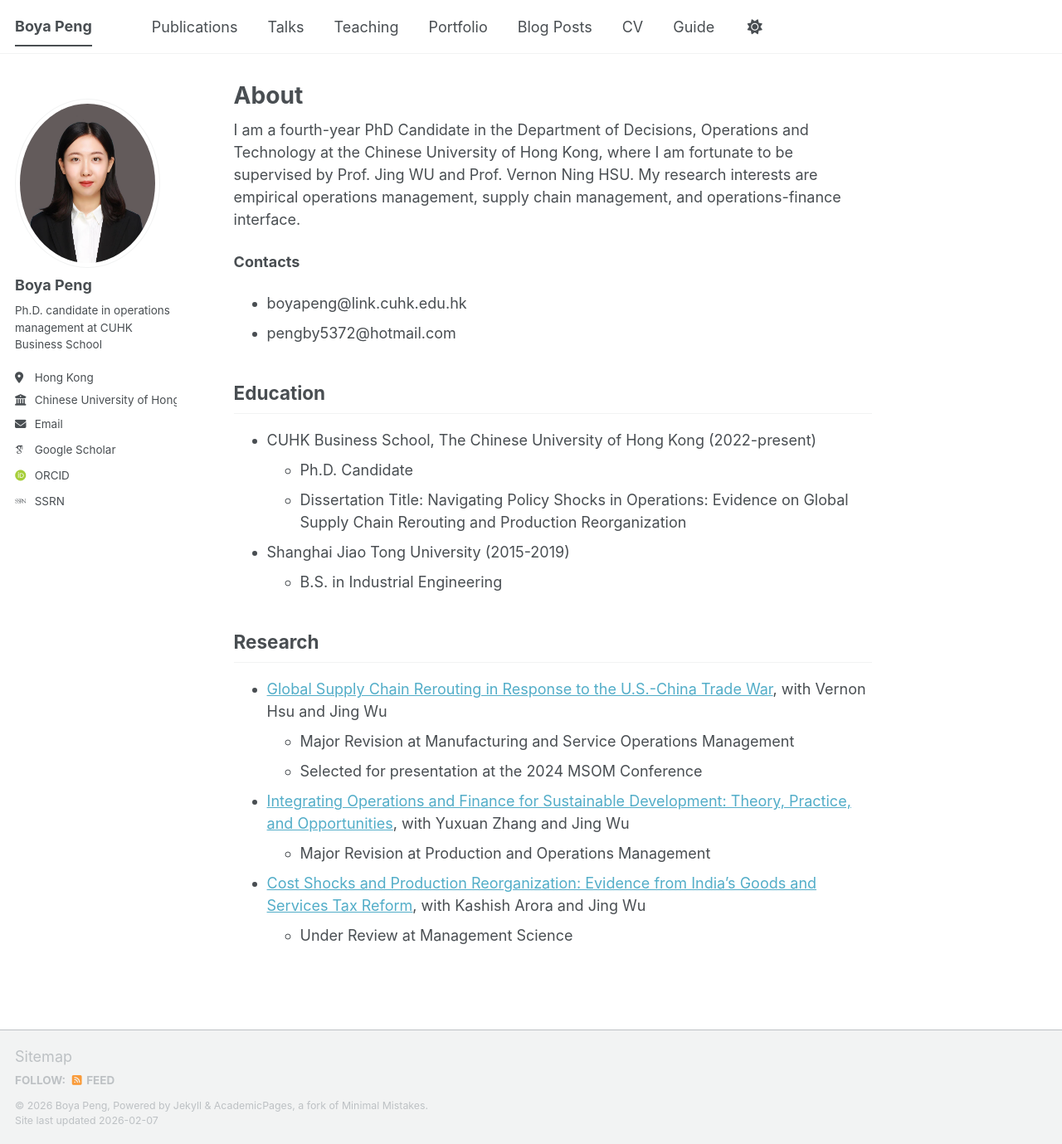
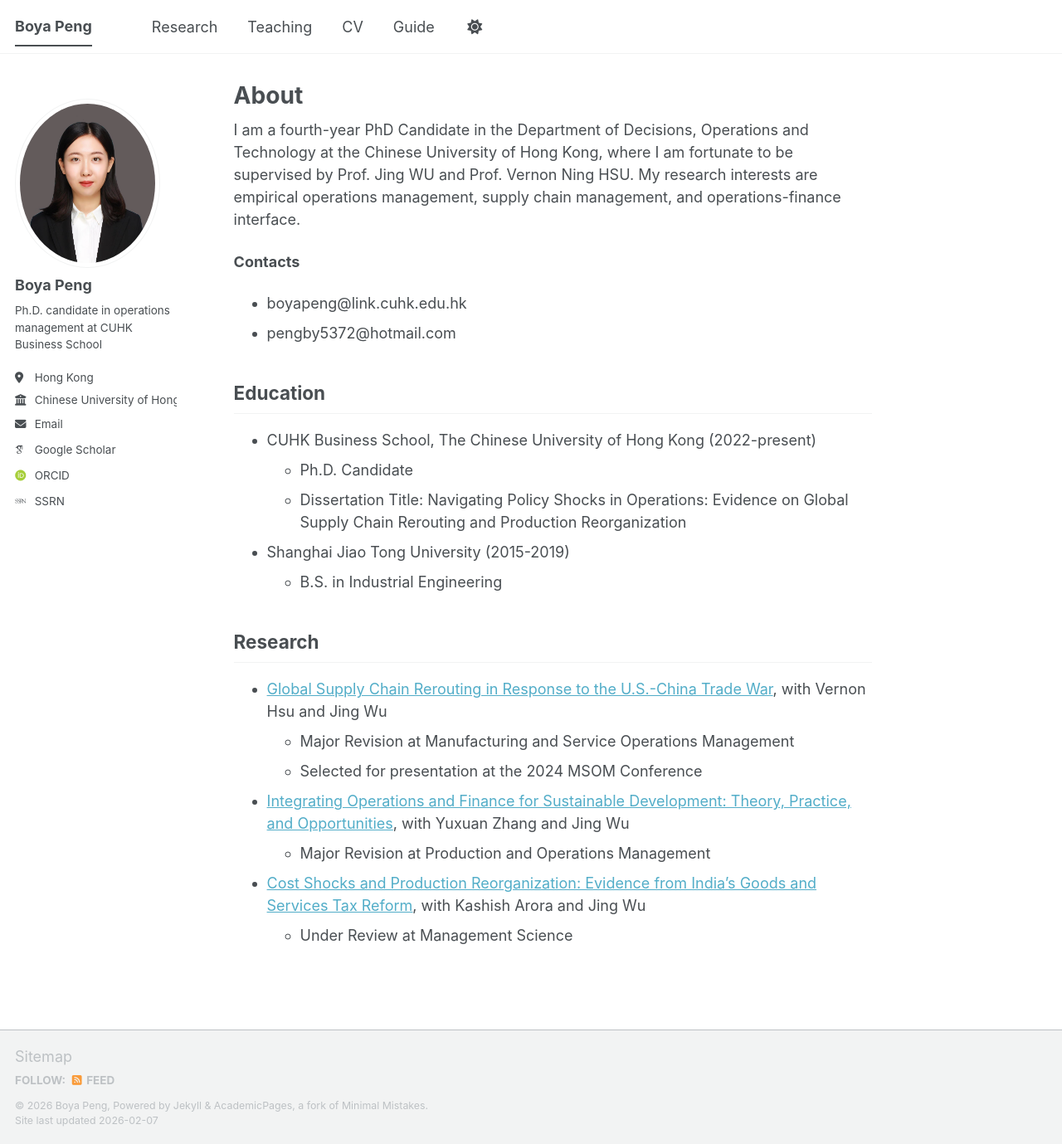
Before and after one commit to peng-boya/peng-boya.github.io, a Jekyll site: the page built from _pages/about.md, in a window 1280 px wide and 1379 px high. Shown: the whole window at 83% size. Built offline with Jekyll 4.4.1, drawn with Linux system fonts in a browser that asks for light colours; some web fonts are replaced; a script bundle is joined from its source files by our own code; library files that are not in the unit come from our copies.

Commit message:
Update navigation.yml

```diff
--- a/_data/navigation.yml
+++ b/_data/navigation.yml
@@ -8,20 +8,11 @@
 #      Markdown formatted page while the second is generated using JSON.
 
 main:
-  - title: "Publications"
+  - title: "Research"
     url: /publications/
-
-  - title: "Talks"
-    url: /talks/
 
   - title: "Teaching"
     url: /teaching/
-
-  - title: "Portfolio"
-    url: /portfolio/
-
-  - title: "Blog Posts"
-    url: /year-archive/
 
   - title: "CV"
     url: /cv/
```
